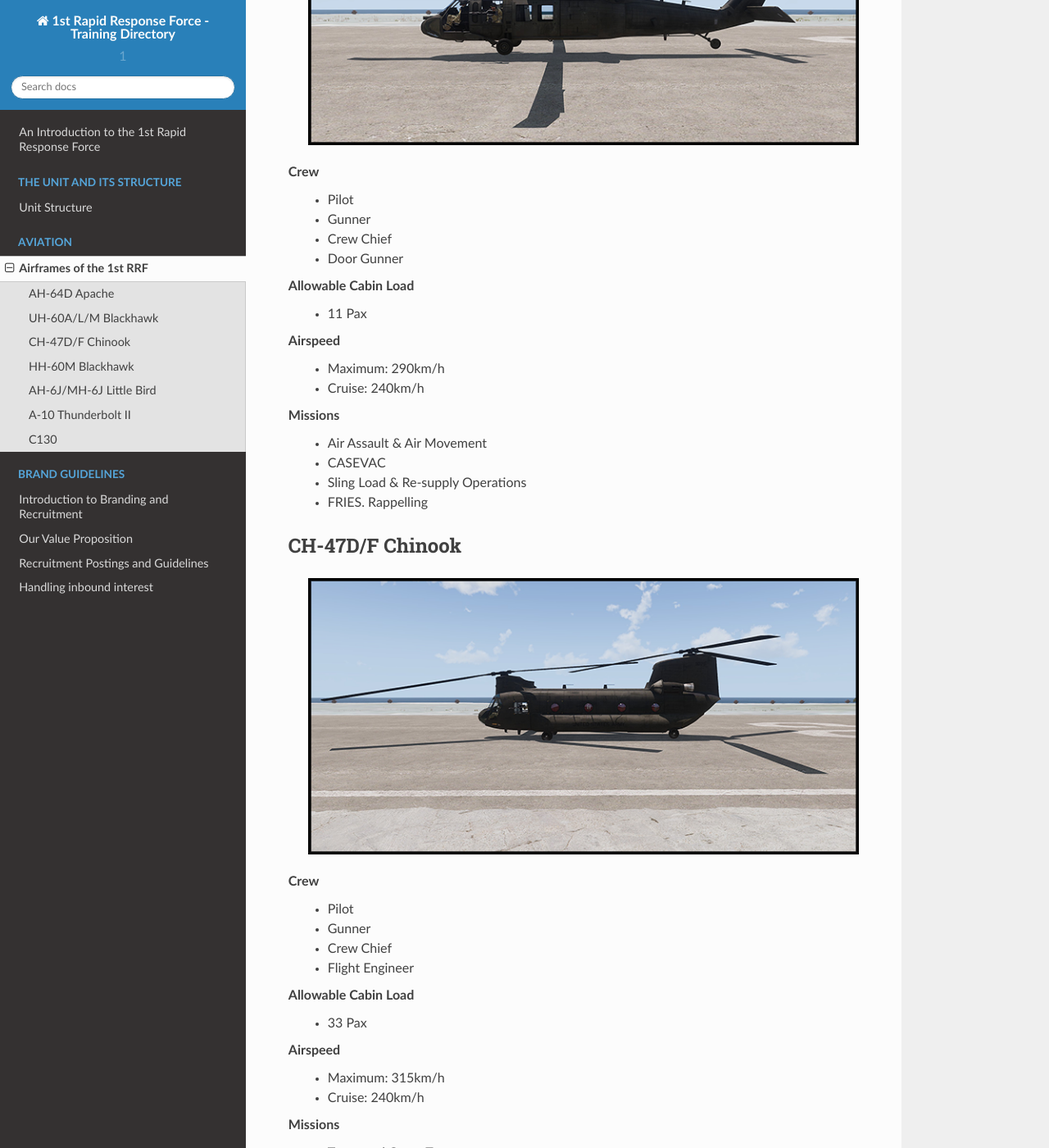
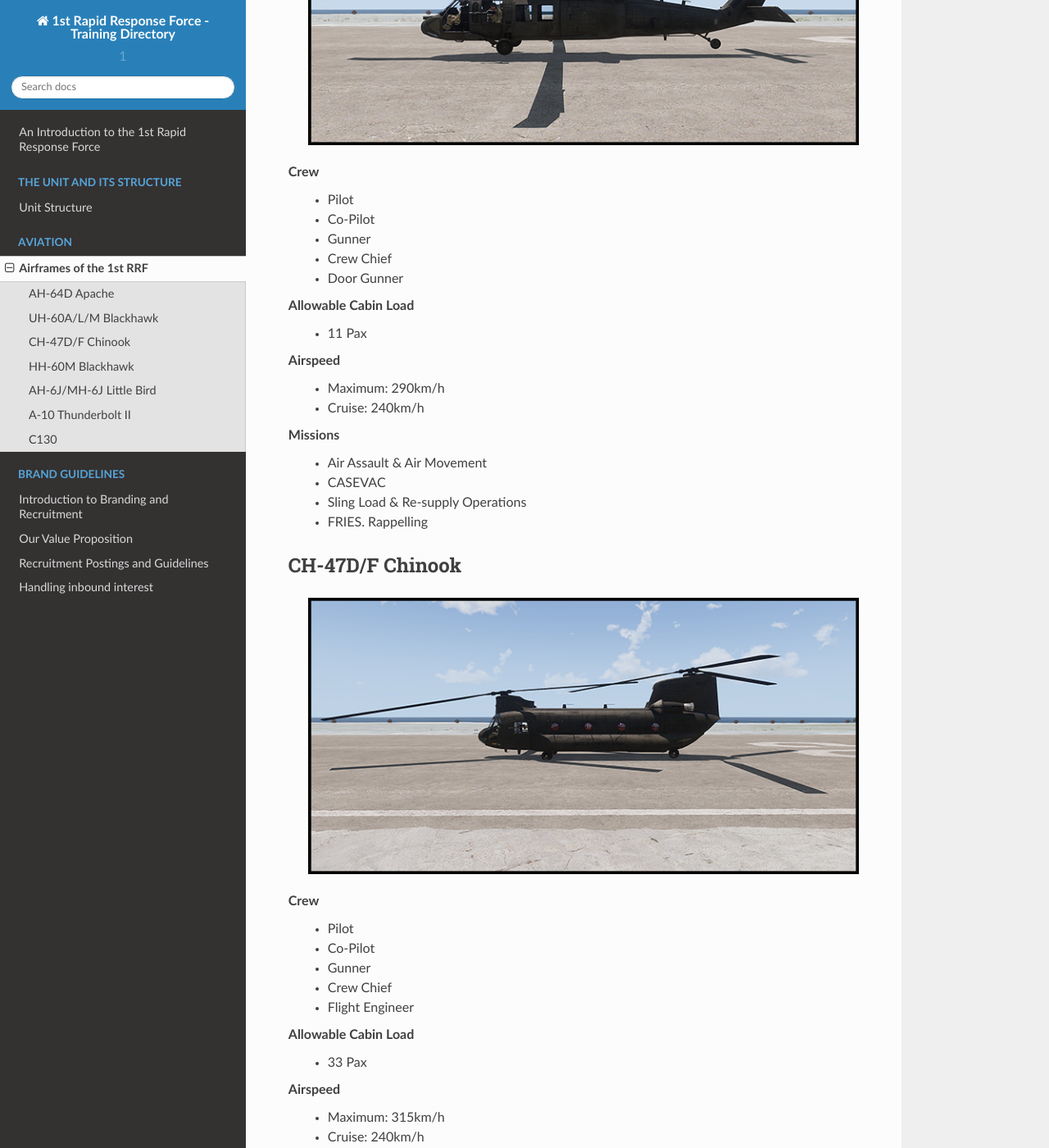
Before and after one commit to 1st-rapid-response-force/Training-Programs, a Sphinx documentation site: the page built from docs/source/v1/aviation/airframes.rst, in a window 1280 px wide and 1400 px high, scrolled down 1287 px. Shown: the whole window at 82% size. Built offline with Sphinx 7.4.7 and the Read the Docs theme 2.0.0, drawn with Linux system fonts in a browser that asks for light colours; formulas are drawn with MathJax 3; some of the changed text lies outside the part shown.

Commit message:
adding co-pilots

```diff
--- a/docs/source/v1/aviation/airframes.rst
+++ b/docs/source/v1/aviation/airframes.rst
@@ -30,6 +30,7 @@ UH-60A/L/M Blackhawk
 
 Crew
   * Pilot
+  * Co-Pilot
   * Gunner
   * Crew Chief
   * Door Gunner
@@ -51,6 +52,7 @@ CH-47D/F Chinook
 
 Crew
   * Pilot
+  * Co-Pilot
   * Gunner
   * Crew Chief
   * Flight Engineer
@@ -72,6 +74,7 @@ HH-60M Blackhawk
 
 Crew
   * Pilot
+  * Co-Pilot
   * Gunner
   * Crew Chief
   * In-Flight Medic
@@ -126,7 +129,7 @@ C130
 
 Crew
   * Pilot
-  * Co-pilot
+  * Co-Pilot
   * Navigator
   * Flight Engineer
   * Loadmaster
```
